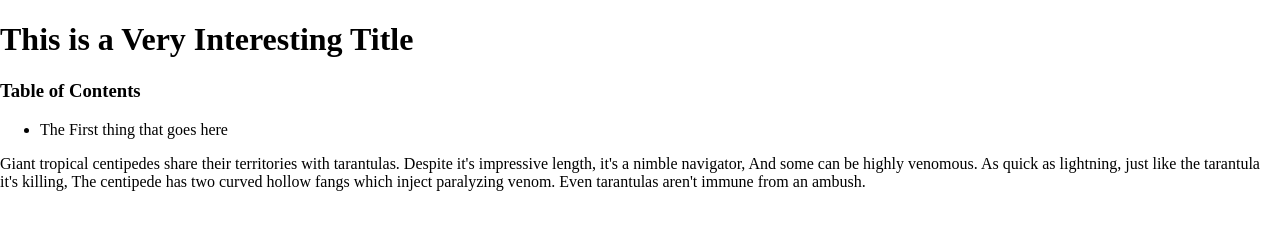
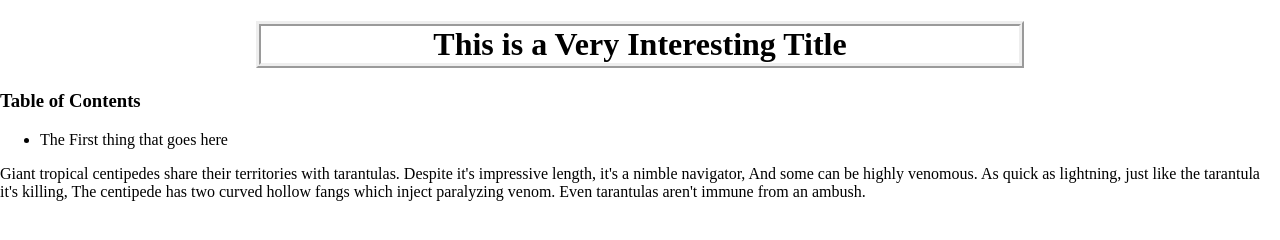
Before and after one commit to NeighborhoodDeficiency/TGJ2O-01-James-Website, a plain HTML site: page index.html in a window 1280 px wide. Drawn offline with Linux system fonts and the light colour scheme.

Commit message:
Update style.css

```diff
--- a/style.css
+++ b/style.css
@@ -6,3 +6,12 @@ margin: 0;
 canvas{
 background-color: rgb(54,232,6);
 }
+
+h1 {
+text-Align:center;
+	background-color:rgb(255,255,255);
+
+	border:ridge 5px;
+margin-left:20%;
+	margin-right:20%;
+}
```
